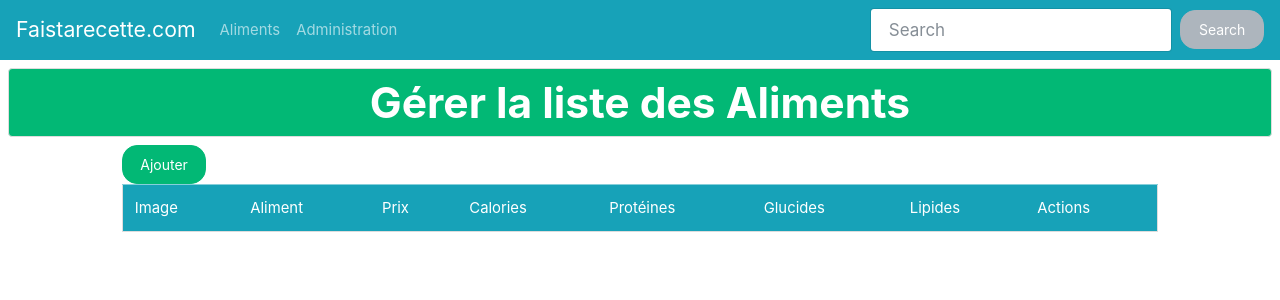
After one commit to GaelleLb/cours_udemy_3_recette, a Symfony app: template templates/admin/admin_aliment/adminAliment.html.twig in a window 1280 px wide. The commit adds this page. Shown: the top 300 px of the page. Run offline with Twig, Linux system fonts and the light colour scheme; the template is opened without the code that fills it, so the values that code supplies are empty; some libraries are stand-ins or nearby versions.

Commit message:
4th commit template + controller admin

```diff
--- a/public/css/main.css
+++ b/public/css/main.css
@@ -3,3 +3,8 @@
     width: 150px;
     size: cover;
 }
+
+.img_aliment_admin {
+    height: 45px;
+    width: 60px;
+}
--- /dev/null
+++ b/templates/admin/admin_aliment/adminAliment.html.twig
@@ -0,0 +1,41 @@
+{% extends 'base.html.twig' %}
+
+{% block title %}Page d'administration{% endblock %}
+
+{% block montitre %}Gérer la liste des Aliments{% endblock %}
+
+{% block body %}
+
+    <div class="offset-1 col-10">
+        <a class="btn btn-success" href="#">Ajouter</a>
+        <table class="table border">
+            <tr class="table-info">
+                <td>Image</td>
+                <td>Aliment</td>
+                <td>Prix</td>
+                <td>Calories</td>
+                <td>Protéines</td>
+                <td>Glucides</td>
+                <td>Lipides</td>
+                <td>Actions</td>
+            </tr>
+            {% for aliment in aliments %}
+                <tr>
+                    <td><img src="{{asset('images/aliments/' ~ aliment.image)}}"  class="img_aliment_admin" alt=""></td>
+                    <td><strong>{{aliment.nom }}</strong></td>
+                    <td>{{aliment.prix}}</td>
+                    <td>{{aliment.calorie}}</td>
+                    <td>{{aliment.proteine}}</td>
+                    <td>{{aliment.glucide}}</td>
+                    <td>{{aliment.lipide}}</td>
+                    <td>
+                        <a href="" class="btn btn-warning">Modifier</a>
+                        <a href="" class="btn btn-danger">Supprimer</a>
+                    </td>
+                </tr>
+            {% endfor %}
+        </table>
+    </div>
+
+
+{% endblock %}
--- a/templates/base.html.twig
+++ b/templates/base.html.twig
@@ -22,6 +22,10 @@
                 <li class="nav-item">
                   <a class="nav-link" href="{{path('aliments')}}">Aliments</a>
                 </li>
+
+                <li class="nav-item">
+                  <a class="nav-link" href="{{path('admin_aliment')}}">Administration</a>
+                </li>
               </ul>
 
               <form class="form-inline my-2 my-lg-0">
```
Also changed, not shown: src/Controller/Admin/AdminAlimentController.php (added, +21 -0 lines).
